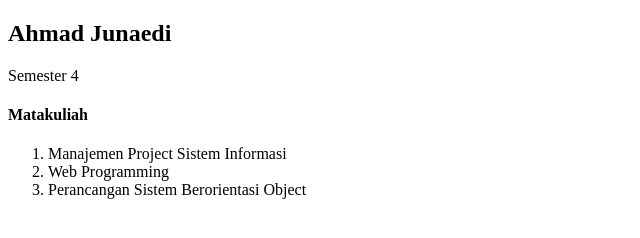
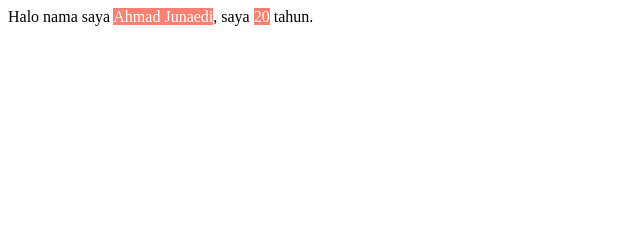
Before and after one commit to EinzFiore/js_lanjutan, a plain HTML site: page template_literal/index.html in a window 1280 px wide. Shown: the whole page, without its empty margins (0-640 px from the left). Drawn offline with Linux system fonts and the light colour scheme.

Commit message:
tagged template

```diff
--- a/template_literal/index.html
+++ b/template_literal/index.html
@@ -4,6 +4,12 @@
     <meta charset="UTF-8">
     <meta name="viewport" content="width=device-width, initial-scale=1.0">
     <title>Template Literal</title>
+    <style>
+        .hl{
+            background-color: salmon;
+            color: white;
+        }
+    </style>
 </head>
 <body>
 
--- a/template_literal/scipt.js
+++ b/template_literal/scipt.js
@@ -1,4 +1,5 @@
 // HTML Fragments
+
 // const watashi = {
 //     nama: 'Ahmad Junaedi',
 //     umur : 20,
@@ -56,32 +57,65 @@
 
 // Nested
 
-const mhs  = {
-    nama: 'Ahmad Junaedi',
-    semester: 4,
-    matakuliah: [
-        'Manajemen Project Sistem Informasi',
-        'Web Programming',
-        'Perancangan Sistem Berorientasi Object'
-    ]
-};
+// const mhs  = {
+//     nama: 'Ahmad Junaedi',
+//     semester: 4,
+//     matakuliah: [
+//         'Manajemen Project Sistem Informasi',
+//         'Web Programming',
+//         'Perancangan Sistem Berorientasi Object'
+//     ]
+// };
 
 
-function listMatkul(matkul) {
-    return `
-        <ol>
-            ${mhs.matakuliah.map(m => `<li>${m}</li>`).join('')}
-        </ol>
-    `;
+// function listMatkul(matkul) {
+//     return `
+//         <ol>
+//             ${mhs.matakuliah.map(m => `<li>${m}</li>`).join('')}
+//         </ol>
+//     `;
+// }
+
+// const el = `
+//     <div class="mhs">
+//         <h2>${mhs.nama}</h2>
+//         <span class="semester">Semester ${mhs.semester}</span>
+//         <h4>Matakuliah</h4>
+//         ${listMatkul()}
+//     </div>
+// `;
+
+// document.body.innerHTML = el;
+
+
+// Tagged Template
+
+// const nama = 'Ahmad Junaedi';
+// const umur = 20;
+
+// function coba(strings, ...values) {
+//     // let results = '';
+//     // strings.forEach((str,i) => {
+//     //     results += `${str}${values[i] || ''}`;
+//     // });
+//     // return results;
+
+//     // versi reduce
+//     return strings.reduce((result,str,i) => `${result}${str}${values[i] || ''}`, '');
+// }
+
+// const str = coba`Halo nama saya ${nama}, saya ${umur} tahun.`;
+// console.log(str);
+
+
+// Highlight
+
+const nama = 'Ahmad Junaedi';
+const umur = 20;
+
+function highlight(strings, ...values) {
+    return strings.reduce((result,str,i) => `${result}${str} <span class="hl">${values[i] || ''}</span>`, '');
 }
 
-const el = `
-    <div class="mhs">
-        <h2>${mhs.nama}</h2>
-        <span class="semester">Semester ${mhs.semester}</span>
-        <h4>Matakuliah</h4>
-        ${listMatkul()}
-    </div>
-`;
-
-document.body.innerHTML = el;
+const str = highlight`Halo nama saya ${nama}, saya ${umur} tahun.`;
+document.body.innerHTML = str;
```
